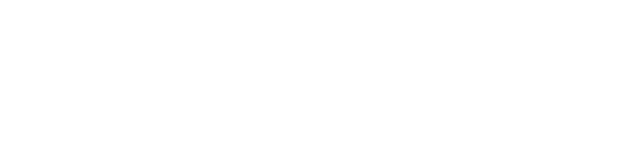
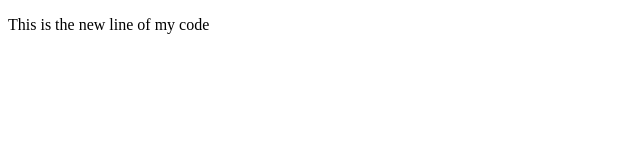
Before and after one commit to pedro-viana-QA/learning_git, a plain HTML site: page index.html in a window 1280 px wide. Shown: the whole page, without its empty margins (0-640 px from the left). Drawn offline with Linux system fonts and the light colour scheme.

Commit message:
Testando git commit -a

```diff
--- a/index.html
+++ b/index.html
@@ -6,6 +6,8 @@
     <title>I'm learning GIT</title>
 </head>
 <body>
-
+    <p>
+        This is the new line of my code
+    </p>
 </body>
 </html>
```
